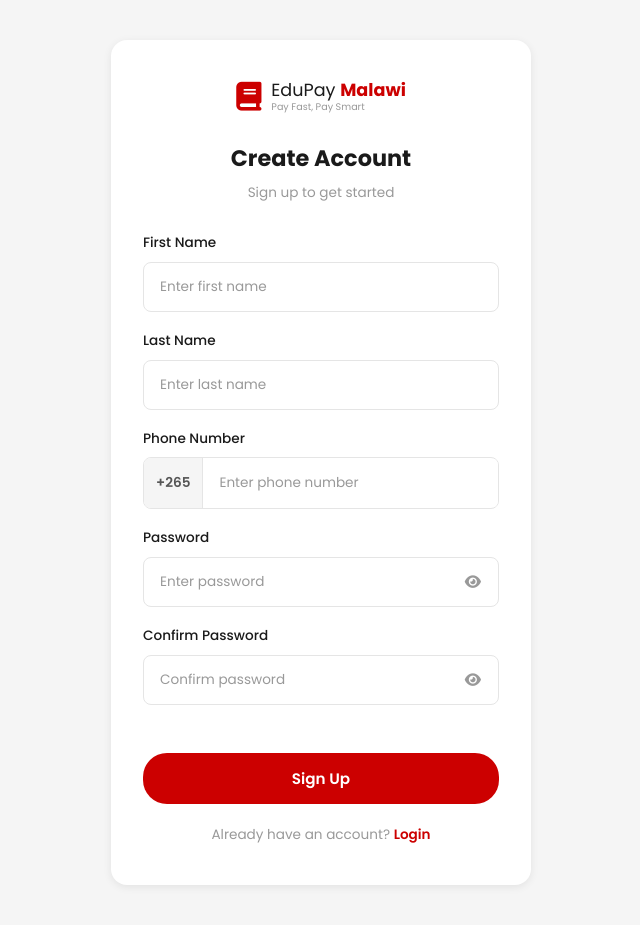
After one commit to brian75jd/Edupay, a Django app: page /signup/ in a window 1280 px wide. The commit adds this page. Shown: the whole page, without its empty margins (319-959 px from the left). Run offline with Django 5.2, Linux system fonts and the light colour scheme.

Commit message:
created login and signup pages

```diff
--- a/Users/views.py
+++ b/Users/views.py
@@ -1,3 +1,11 @@
 from django.shortcuts import render
 
+
+def login_view(request):
+    return render(request, 'login.html')
+
+
+def signup_view(request):
+    return render(request, 'signup.html')
+
 # Create your views here.
--- a/edupay/urls.py
+++ b/edupay/urls.py
@@ -1,6 +1,7 @@
 from django.contrib import admin
 from django.urls import path, include
 from Payments.views import home_view, pay_fees_view
+from Users.views import login_view, signup_view
 from drf_spectacular.views import (
     SpectacularAPIView,
     SpectacularRedocView,
@@ -10,6 +11,8 @@ from drf_spectacular.views import (
 
 urlpatterns = [
     path('', home_view, name='home'),
+    path('login/', login_view, name='login'),
+    path('signup/', signup_view, name='signup'),
     path('pay-fees/', pay_fees_view, name='pay_fees'),
     path('admin/', admin.site.urls),
     path('api/payment/', include('Payments.urls')),
--- a/static/css/style.css
+++ b/static/css/style.css
@@ -596,6 +596,168 @@ ul {
   margin-top: 8px;
 }
 
+/* ── Auth Pages ─────────────────────────────────────── */
+.auth-page {
+  min-height: 100vh;
+  display: flex;
+  align-items: center;
+  justify-content: center;
+  background: var(--bg);
+  padding: 40px 16px;
+}
+
+.auth-card {
+  width: 100%;
+  max-width: 420px;
+  background: var(--surface);
+  border-radius: 16px;
+  padding: 40px 32px;
+  box-shadow: var(--shadow-md);
+}
+
+.auth-logo {
+  display: flex;
+  align-items: center;
+  justify-content: center;
+  gap: 10px;
+  margin-bottom: 28px;
+}
+
+.auth-logo i {
+  font-size: 1.8rem;
+  color: var(--primary);
+}
+
+.auth-logo-text {
+  display: flex;
+  flex-direction: column;
+  line-height: 1.2;
+}
+
+.auth-logo-text span {
+  font-size: 1.1rem;
+  font-weight: 400;
+  color: var(--text-primary);
+}
+
+.auth-logo-text span strong {
+  font-weight: 700;
+  color: var(--primary);
+}
+
+.auth-logo-text small {
+  font-size: 0.6rem;
+  color: var(--text-muted);
+}
+
+.auth-header {
+  text-align: center;
+  margin-bottom: 28px;
+}
+
+.auth-header h2 {
+  font-size: 1.4rem;
+  font-weight: 700;
+  margin-bottom: 6px;
+}
+
+.auth-header p {
+  font-size: 0.85rem;
+  color: var(--text-muted);
+}
+
+.auth-form {
+  margin-bottom: 4px;
+}
+
+.auth-phone-group {
+  display: flex;
+  align-items: center;
+  border: 1px solid var(--border);
+  border-radius: var(--radius-sm);
+  overflow: hidden;
+  transition: border-color 0.2s;
+}
+
+.auth-phone-group:focus-within {
+  border-color: var(--primary);
+}
+
+.auth-phone-prefix {
+  padding: 14px 12px;
+  font-size: 0.85rem;
+  font-weight: 600;
+  color: var(--text-secondary);
+  background: var(--bg);
+  border-right: 1px solid var(--border);
+  white-space: nowrap;
+  user-select: none;
+}
+
+.auth-phone-input {
+  border: none !important;
+  border-radius: 0 !important;
+  flex: 1;
+  min-width: 0;
+}
+
+.auth-phone-input:focus {
+  border: none !important;
+}
+
+.auth-password-group {
+  position: relative;
+}
+
+.auth-password-group .form-input {
+  padding-right: 48px;
+}
+
+.password-toggle {
+  position: absolute;
+  right: 14px;
+  top: 50%;
+  transform: translateY(-50%);
+  background: none;
+  border: none;
+  cursor: pointer;
+  color: var(--text-muted);
+  font-size: 0.9rem;
+  padding: 4px;
+  transition: color 0.2s;
+}
+
+.password-toggle:hover {
+  color: var(--text-primary);
+}
+
+.form-error {
+  color: var(--primary);
+  font-size: 0.8rem;
+  margin-bottom: 12px;
+  min-height: 18px;
+}
+
+.auth-footer {
+  text-align: center;
+  margin-top: 20px;
+}
+
+.auth-footer p {
+  font-size: 0.85rem;
+  color: var(--text-muted);
+}
+
+.auth-footer a {
+  color: var(--primary);
+  font-weight: 600;
+  transition: opacity 0.2s;
+}
+
+.auth-footer a:hover {
+  opacity: 0.8;
+}
+
 /* ── Responsive ─────────────────────────────────────── */
 @media (max-width: 768px) {
   .container {
--- a/static/js/main.js
+++ b/static/js/main.js
@@ -58,4 +58,82 @@ $(document).ready(function () {
     }
   }
 
+  // Password toggle — show/hide
+  $('.password-toggle').on('click', function () {
+    var targetId = $(this).data('target');
+    var input = $('#' + targetId);
+    var icon = $(this).find('i');
+    if (input.attr('type') === 'password') {
+      input.attr('type', 'text');
+      icon.removeClass('fa-eye').addClass('fa-eye-slash');
+    } else {
+      input.attr('type', 'password');
+      icon.removeClass('fa-eye-slash').addClass('fa-eye');
+    }
+  });
+
+  // Phone input — digits only
+  $('.auth-phone-input').on('input', function () {
+    this.value = this.value.replace(/[^0-9]/g, '');
+  });
+
+  // Login form validation
+  $('#loginForm').on('submit', function (e) {
+    e.preventDefault();
+    var phone = $('#loginPhone').val().trim();
+    var password = $('#loginPassword').val();
+    var error = '';
+
+    if (!phone) {
+      error = 'Please enter your phone number';
+    } else if (phone.length < 9) {
+      error = 'Phone number must be 9 digits';
+    } else if (!password) {
+      error = 'Please enter your password';
+    } else if (password.length < 6) {
+      error = 'Password must be at least 6 characters';
+    }
+
+    if (error) {
+      $('#loginError').text(error);
+    } else {
+      $('#loginError').text('');
+      alert('Login successful! (Backend not connected yet)');
+    }
+  });
+
+  // Signup form validation
+  $('#signupForm').on('submit', function (e) {
+    e.preventDefault();
+    var firstName = $('#signupFirstName').val().trim();
+    var lastName = $('#signupLastName').val().trim();
+    var phone = $('#signupPhone').val().trim();
+    var password = $('#signupPassword').val();
+    var confirmPassword = $('#signupConfirmPassword').val();
+    var error = '';
+
+    if (!firstName) {
+      error = 'Please enter your first name';
+    } else if (!lastName) {
+      error = 'Please enter your last name';
+    } else if (!phone) {
+      error = 'Please enter your phone number';
+    } else if (phone.length < 9) {
+      error = 'Phone number must be 9 digits';
+    } else if (!password) {
+      error = 'Please enter a password';
+    } else if (password.length < 6) {
+      error = 'Password must be at least 6 characters';
+    } else if (password !== confirmPassword) {
+      error = 'Passwords do not match';
+    }
+
+    if (error) {
+      $('#signupError').text(error);
+    } else {
+      $('#signupError').text('');
+      alert('Account created successfully! (Backend not connected yet)');
+    }
+  });
+
 });
--- /dev/null
+++ b/templates/signup.html
@@ -0,0 +1,83 @@
+{% load static %}
+<!DOCTYPE html>
+<html lang="en">
+<head>
+  <meta charset="UTF-8">
+  <meta name="viewport" content="width=device-width, initial-scale=1.0">
+  <title>Sign Up - Edupay</title>
+  <link rel="stylesheet" href="https://cdnjs.cloudflare.com/ajax/libs/font-awesome/6.5.1/css/all.min.css">
+  <link rel="stylesheet" href="{% static 'css/style.css' %}">
+</head>
+<body>
+
+  <div class="auth-page">
+    <div class="auth-card">
+
+      <div class="auth-logo">
+        <i class="fa-solid fa-book"></i>
+        <div class="auth-logo-text">
+          <span>EduPay <strong>Malawi</strong></span>
+          <small>Pay Fast, Pay Smart</small>
+        </div>
+      </div>
+
+      <div class="auth-header">
+        <h2>Create Account</h2>
+        <p>Sign up to get started</p>
+      </div>
+
+      <form class="auth-form" id="signupForm" novalidate>
+        <div class="form-group">
+          <label class="form-label">First Name</label>
+          <input type="text" class="form-input" id="signupFirstName" placeholder="Enter first name" required>
+        </div>
+
+        <div class="form-group">
+          <label class="form-label">Last Name</label>
+          <input type="text" class="form-input" id="signupLastName" placeholder="Enter last name" required>
+        </div>
+
+        <div class="form-group">
+          <label class="form-label">Phone Number</label>
+          <div class="auth-phone-group">
+            <span class="auth-phone-prefix">+265</span>
+            <input type="tel" class="form-input auth-phone-input" id="signupPhone" placeholder="Enter phone number" maxlength="9" required>
+          </div>
+        </div>
+
+        <div class="form-group">
+          <label class="form-label">Password</label>
+          <div class="auth-password-group">
+            <input type="password" class="form-input" id="signupPassword" placeholder="Enter password" required>
+            <button type="button" class="password-toggle" data-target="signupPassword">
+              <i class="fa-solid fa-eye"></i>
+            </button>
+          </div>
+        </div>
+
+        <div class="form-group">
+          <label class="form-label">Confirm Password</label>
+          <div class="auth-password-group">
+            <input type="password" class="form-input" id="signupConfirmPassword" placeholder="Confirm password" required>
+            <button type="button" class="password-toggle" data-target="signupConfirmPassword">
+              <i class="fa-solid fa-eye"></i>
+            </button>
+          </div>
+        </div>
+
+        <div class="form-error" id="signupError"></div>
+
+        <button type="submit" class="btn btn-primary btn-block">Sign Up</button>
+      </form>
+
+      <div class="auth-footer">
+        <p>Already have an account? <a href="/login/">Login</a></p>
+      </div>
+
+    </div>
+  </div>
+
+  <script src="https://code.jquery.com/jquery-3.7.1.min.js"></script>
+  <script src="{% static 'js/main.js' %}"></script>
+</body>
+</html>
```
Also changed, not shown: templates/login.html (added, +63 -0 lines).
